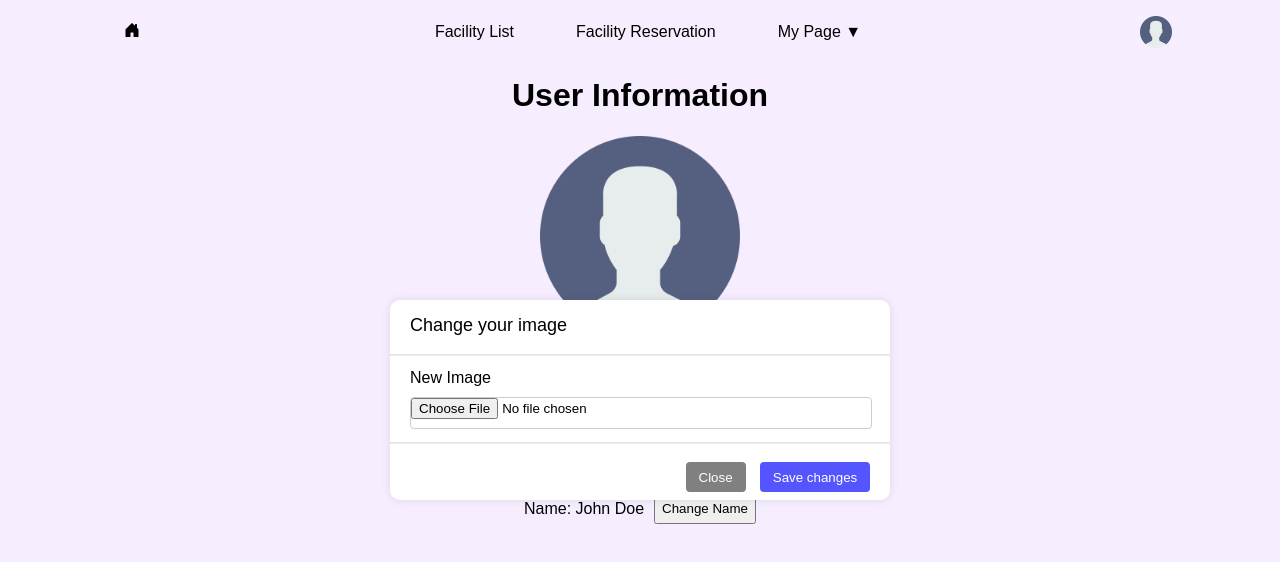
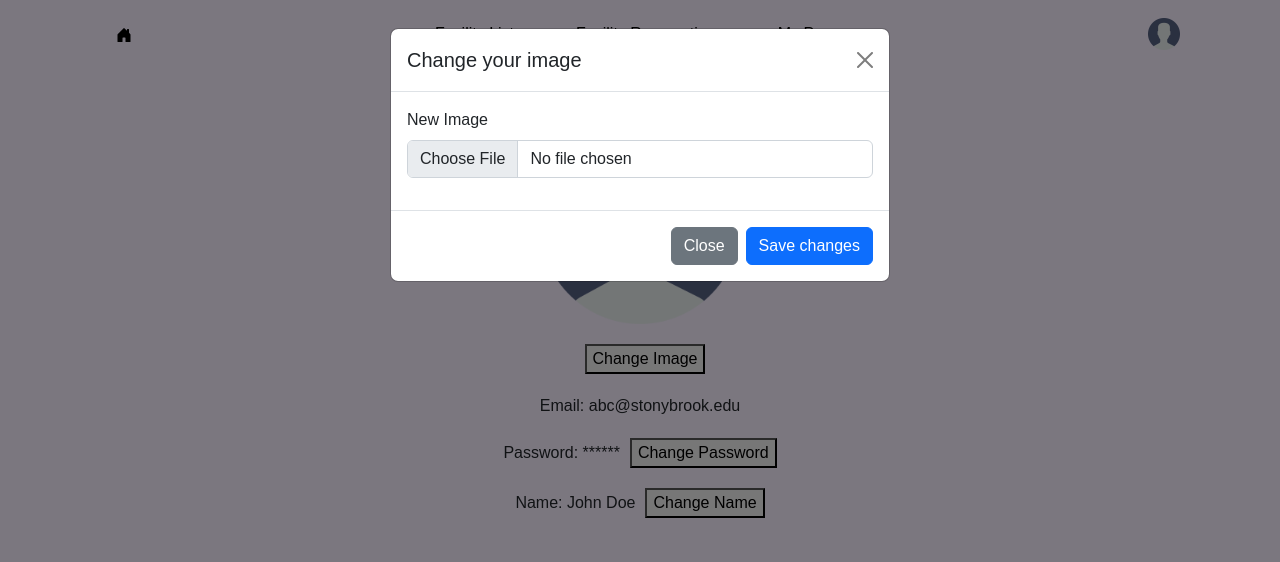
Before and after one commit to jellyrgb/CSE316_HW1_HyominKim, a plain HTML site: page profile.html in a window 1280 px wide. Both pictures are taken after a click on the button "Change Image". Drawn offline with nearby package versions, Linux system fonts and the light colour scheme.

Commit message:
tuesday morning update

```diff
--- a/css/style.css
+++ b/css/style.css
@@ -5,7 +5,7 @@ body {
 
 .navbar {
     background-color: #f6eeff;
-    overflow: hidden;
+    overflow: visible;
     display: flex;
     justify-content: space-between;
     align-items: center;
@@ -44,7 +44,7 @@ body {
 }
 
 .navbar-right {
-    justify-content: flex-end;
+    justify-self: flex-end;
     padding-right: 100px;
 }
 
@@ -54,7 +54,6 @@ body {
 
 .dropdown {
     float: right;
-    overflow: hidden;
 }
 
 .dropdown .dropbutton {
@@ -68,14 +67,13 @@ body {
     position: absolute;
     background-color: #ffffff;
     min-width: 160px;
-    z-index: 1;
+    z-index: 100;
     box-shadow: 0 4px 8px 0 rgba(0, 0, 0, 0.2);
 }
 
 .dropdown-content a {
     color: black;
     padding: 12px 16px;
-    text-decoration: none;
     display: block;
     text-align: left;
     flex-direction: column;
@@ -87,9 +85,7 @@ body {
 }
 
 .navbar-profile {
-    width: 32px;
     height: 32px;
-    object-fit: cover;
 }
 
 .page-title {
@@ -190,74 +186,3 @@ body {
 .profile-padding {
     margin-bottom: 20px;
 }
-
-
-
-
-.modal {
-    border-radius: 10px;
-    display: none;
-    position: fixed;
-    top: 50%;
-    left: 50%;
-    transform: translate(-50%, -50%);
-    width: 500px;
-    height: 200px;
-    background-color: white;
-    box-shadow: 0 0 10px rgba(0, 0, 0, 0.1);
-}
-
-.modal-header {
-    margin-top: 5px;
-    padding: 10px 20px;
-    font-size: 18px;
-}
-
-.modal-body {
-    padding: 5px 20px;
-}
-
-.divider {
-    border-color: rgba(0, 0, 0, 0.1);
-}
-
-#picture-input {
-    margin-top: 10px;
-    width: 100%;
-    height: 30px;
-    /* Add square border */
-    border: 1px solid #ccc;
-    border-radius: 4px;
-}
-
-.modal-footer {
-    text-align: right;
-    padding: 10px 20px;
-}
-
-.modal-footer button {
-    margin-left: 10px;
-}
-
-#closeBtn {
-    width: 60px;
-    height: 30px;
-    background-color: grey;
-    color: white;
-    border: none;
-    border-radius: 4px;
-}
-
-#saveBtn {
-    width: 110px;
-    height: 30px;
-    background-color: rgb(85, 85, 255);
-    /* Remove border */
-    border: none;
-    color: white;
-    border-radius: 4px;
-}
-
-.show {
-    display: block;
-}
--- a/js/script.js
+++ b/js/script.js
@@ -127,24 +127,20 @@ if (reservationForm) {
 }
 
 // Profile picture change logic
-const button = document.getElementById('change-image');
-if (button) {
-    button.addEventListener('click', function() {
-        document.getElementById('modal').classList.add('show');
+const changeImageButton = document.getElementById('change-image');
+const modal = new bootstrap.Modal(document.getElementById('image-modal'));
 
-        document.getElementById('closeBtn').addEventListener('click', function() {
-            document.getElementById('modal').classList.remove('show');
-        });
-
-        document.getElementById('saveBtn').addEventListener('click', function() {
-            const fileInput = document.getElementById('fileInput');
-            if (fileInput.files.length > 0) {
-                alert('Image selected: ' + fileInput.files[0].name);
-            } else {
-                alert('No file chosen');
-            }
-            document.getElementById('modal').classList.remove('show');
-        });
-
+if (changeImageButton) {
+    changeImageButton.addEventListener('click', function() {
+        modal.show();
     });
 }
+
+const changePasswordButton = document.getElementById('change-password');
+const passwordModal = new bootstrap.Modal(document.getElementById('password-modal'));
+
+if (changePasswordButton) {
+    changePasswordButton.addEventListener('click', function() {
+        passwordModal.show();
+    });
+}
--- a/profile.html
+++ b/profile.html
@@ -3,8 +3,9 @@
 <head>
     <meta charset="UTF-8">
     <meta name="viewport" content="width=device-width, initial-scale=1.0">
+    <link href="https://cdn.jsdelivr.net/npm/bootstrap@5.2.3/dist/css/bootstrap.min.css" rel="stylesheet" integrity="sha384-rbsA2VBKQhggwzxH7pPCaAqO46MgnOM80zW1RWuH61DGLwZJEdK2Kadq2F9CUG65" crossorigin="anonymous">
     <link rel="stylesheet" href="css/style.css">
-    <title>Profile</title>
+    <title>User Information</title>
 </head>
 <body>
     <header>
@@ -44,7 +45,7 @@
 
         <div class="button-container profile-padding">
             <label for="password">Password: ******</label>
-            <button class="profile-button">Change Password</button>
+            <button id="change-password" class="profile-button">Change Password</button>
         </div>
 
         <div class="button-container profile-padding">
@@ -54,22 +55,51 @@
 
     </main>
 
-    <div id="modal" class="modal">
-        <div class="modal-header">Change your image</div>
-        <hr class="divider">
-        <div class="modal-body">
-            <label for="fileInput">New Image</label>
-            <br>
-            <input id="picture-input" type="file" id="fileInput">
-        </div>
-
-        <hr class="divider">
-        <div class="modal-footer">
-            <button id="closeBtn">Close</button>
-            <button id="saveBtn">Save changes</button>
+    <div id="image-modal" class="modal fade" tabindex="-1">
+        <div class="modal-dialog">
+          <div class="modal-content">
+            <div class="modal-header">
+              <h5 class="modal-title">Change your image</h5>
+              <button type="button" class="btn-close" data-bs-dismiss="modal" aria-label="Close"></button>
+            </div>
+            <div class="modal-body">
+              <input type="file" id="file-input" accept="image/*" style="display: none;">
+              <div class="mb-3">
+                <label for="formFile" class="form-label">New Image</label>
+                <input class="form-control" type="file" id="formFile">
+                </div>
+            </div>
+            <div class="modal-footer">
+              <button type="button" class="btn btn-secondary" data-bs-dismiss="modal">Close</button>
+              <button type="button" class="btn btn-primary" id="save-changes">Save changes</button>
+            </div>
+          </div>
         </div>
     </div>
 
+    <div id="password-modal" class="modal fade" tabindex="-1" aria-labelledby="passwordModalLabel" aria-hidden="true">
+        <div class="modal-dialog">
+            <div class="modal-content">
+                <div class="modal-header">
+                    <h5 class="modal-title" id="passwordModalLabel">Change your password</h5>
+                    <button type="button" class="btn-close" data-bs-dismiss="modal" data-bs-target="#password-modal" aria-label="Close"></button>
+                </div>
+                <div class="modal-body">
+                    <div class="mb-3">
+                        <label for="newPassword" class="form-label">New Password</label>
+                        <input class="form-control" type="password" id="newPassword" placeholder="Enter the new password" aria-label="password input">
+                    </div>
+                </div>
+                <div class="modal-footer">
+                    <button type="button" class="btn btn-secondary" data-bs-dismiss="modal">Close</button>
+                    <button type="button" class="btn btn-primary" id="save-password">Save changes</button>
+                </div>
+            </div>
+        </div>
+    </div>
+
+    <script src="https://code.jquery.com/jquery-3.5.1.slim.min.js"></script>
+    <script src="https://cdn.jsdelivr.net/npm/bootstrap@5.2.3/dist/js/bootstrap.bundle.min.js" integrity="sha384-kenU1KFdBIe4zVF0s0G1M5b4hcpxyD9F7jL+jjXkk+Q2h455rYXK/7HAuoJl+0I4" crossorigin="anonymous"></script>
     <script src="js/script.js"></script>
 </body>
 </html>
```
